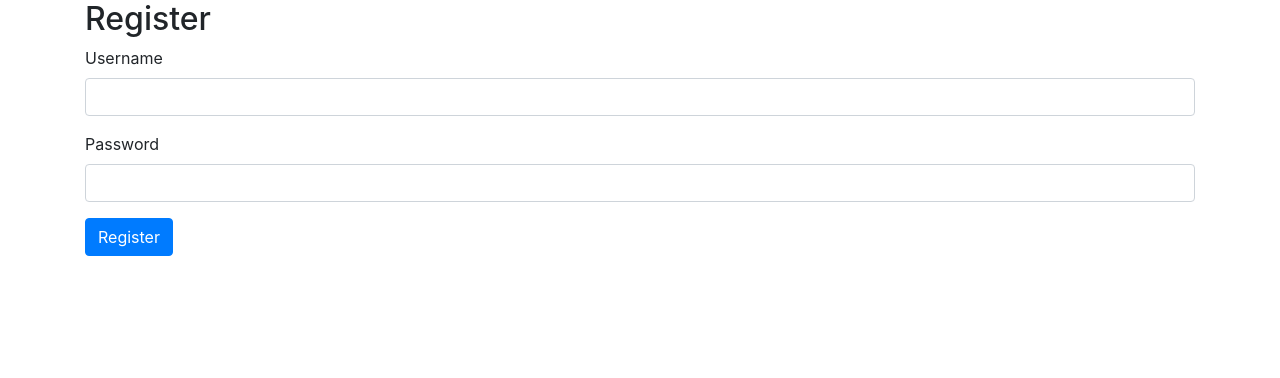
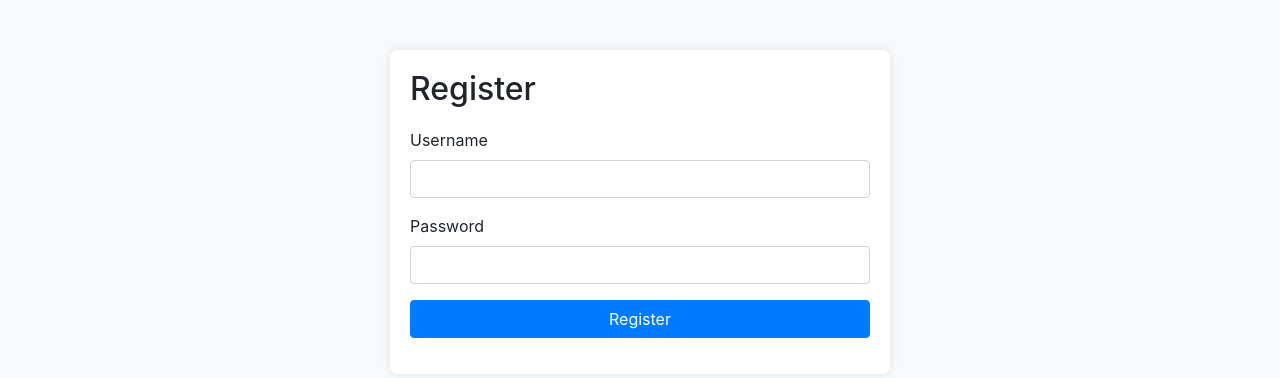
Before and after one commit to IgorDiamandi/template_behave_project, a Flask app: page / in a window 1280 px wide. Shown: the top 378 px of the page. Run offline with Flask 3, Linux system fonts and the light colour scheme; some libraries are stand-ins or nearby versions.

Commit message:
Web Driver binding fix

```diff
--- a/app/templates/register.html
+++ b/app/templates/register.html
@@ -6,6 +6,29 @@
     <title>Register</title>
     <link rel="stylesheet" href="https://stackpath.bootstrapcdn.com/bootstrap/4.5.2/css/bootstrap.min.css">
     <script src="https://unpkg.com/htmx.org@1.5.0"></script>
+    <style>
+        body {
+            background-color: #f8f9fa;
+        }
+        .container {
+            margin-top: 50px;
+            max-width: 500px;
+            background: white;
+            padding: 20px;
+            border-radius: 8px;
+            box-shadow: 0 0 10px rgba(0, 0, 0, 0.1);
+        }
+        h2 {
+            margin-bottom: 20px;
+        }
+        #message {
+            position: fixed;
+            top: 20px;
+            right: 20px;
+            z-index: 1050;
+            display: none;
+        }
+    </style>
 </head>
 <body>
     <div class="container">
@@ -21,10 +44,28 @@
                 {{ form.password(class="form-control") }}
             </div>
             <div class="form-group">
-                {{ form.submit(class="btn btn-primary") }}
+                {{ form.submit(class="btn btn-primary btn-block") }}
             </div>
         </form>
-        <div id="message"></div>
+        <div id="message" class="alert alert-info"></div>
     </div>
+    <script>
+        document.addEventListener('htmx:afterRequest', (event) => {
+            const messageDiv = document.getElementById('message');
+            const response = event.detail.xhr.responseText;
+            let message = '';
+            try {
+                const jsonResponse = JSON.parse(response);
+                message = jsonResponse.message;
+            } catch (error) {
+                message = response;
+            }
+            messageDiv.innerHTML = message;
+            messageDiv.style.display = 'block';
+            setTimeout(() => {
+                messageDiv.style.display = 'none';
+            }, 3000);
+        });
+    </script>
 </body>
 </html>
```
